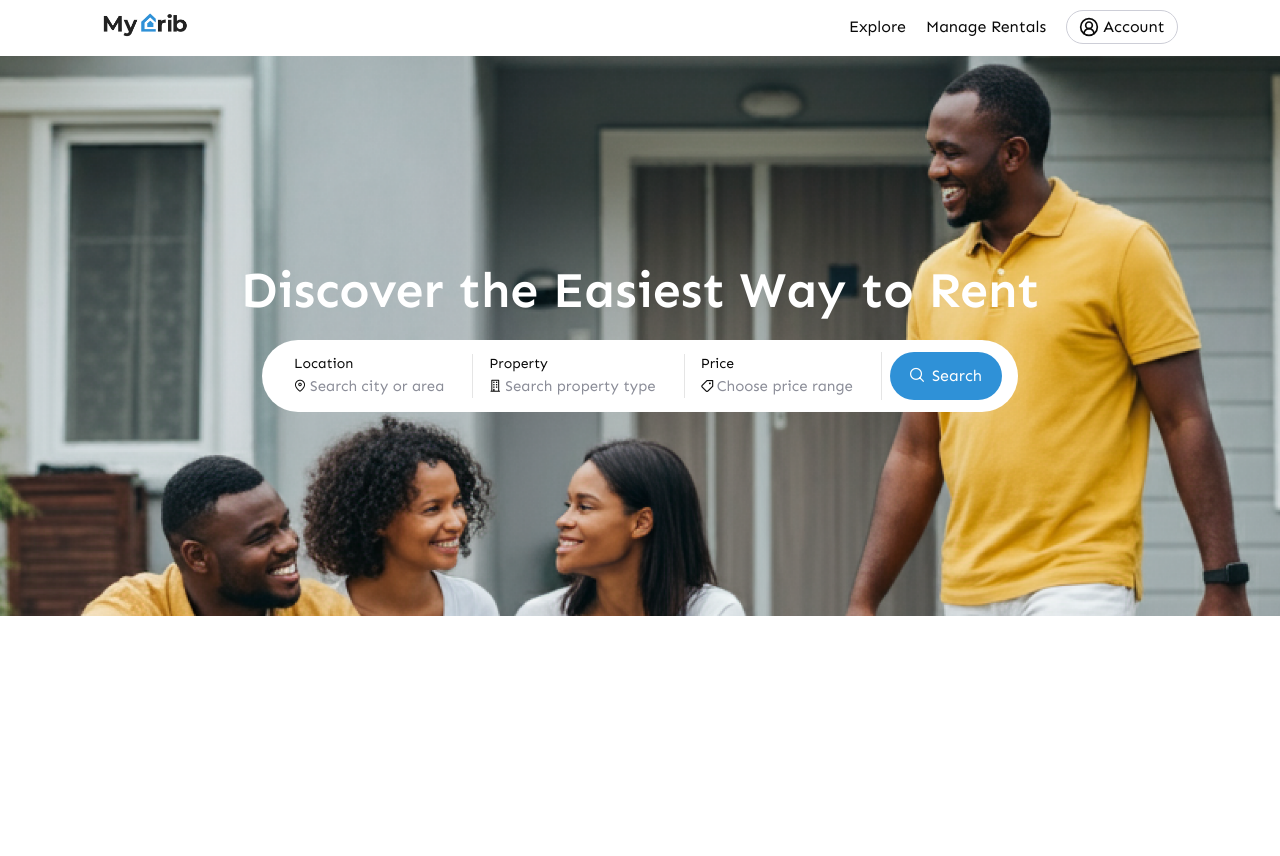
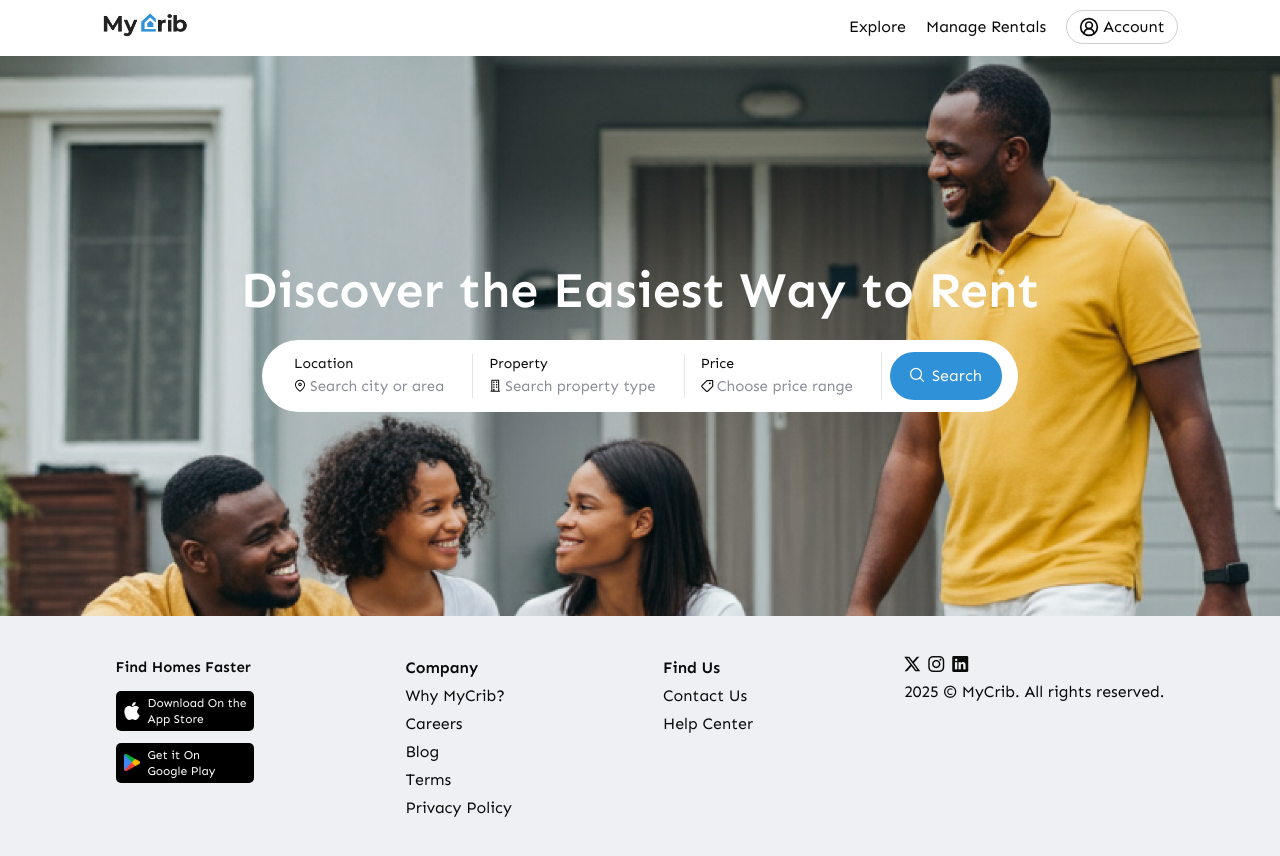
Before and after one commit to aetotechs/mc-frontend, a React (Vite) app: page / in a window 1280 px wide. Shown: the top 856 px of the page. Before the commit the page ends 800 px from the top, so only its background shows below. Built offline with nearby package versions, Linux system fonts and the light colour scheme; no server answers.

Commit message:
Developed Footer Component

```diff
--- a/src/client/components/global/Footer.jsx
+++ b/src/client/components/global/Footer.jsx
@@ -1,7 +1,68 @@
 import React from "react";
 
 const Footer = () => {
-  return <div>Footer</div>;
+  return (
+    <footer className="flex bg-[#EFF0F3] bottom-0  justify-around p-10">
+      <div className="flex flex-col gap-3">
+        <span className="font-semibold text-[15px] ">Find Homes Faster</span>
+
+        <ul className="flex flex-col gap-3">
+          <li className="flex items-center bg-black rounded-[5px] gap-2 px-2 py-1 text-white">
+            <div className="h- w-4 object-cover">
+              <img src="/logos/apple-logo.png" alt="Apple Logo" />
+            </div>
+            <span className="text-xs">
+              Download On the
+              <br />
+              <span>App Store</span>
+            </span>
+          </li>
+
+          <li className="flex items-center bg-black gap-2 px-2 py-1 rounded-[5px] text-white">
+            <div className="h- w-4 object-cover">
+              <img src="/logos/playstore.png" alt="Apple Logo" />
+            </div>
+            <span className="text-xs">
+           Get it On
+              <br />
+              <span>Google Play</span>
+            </span>
+          </li>
+        </ul>
+      </div>
+      <div className="flex flex-col gap-1">
+        <span className="font-semibold text-base">Company</span>
+        <ul className="flex flex-col gap-1">
+          <li className="cursor-pointer">Why MyCrib?</li>
+          <li className="cursor-pointer">Careers</li>
+          <li className="cursor-pointer">Blog</li>
+          <li className="cursor-pointer">Terms</li>
+          <li className="cursor-pointer">Privacy Policy</li>
+        </ul>
+      </div>
+
+      <div className="flex flex-col gap-1">
+        <span className="font-semibold text-base">Find Us</span>
+        <ul className="flex flex-col gap-1">
+          <li className="cursor-pointer">Contact Us</li>
+          <li className="cursor-pointer">Help Center</li>
+        </ul>
+      </div>
+
+      <div className="flex flex-col gap-2">
+        <div className="flex gap-2">
+          <i className="pi pi-twitter" ></i>
+          <i className="pi pi-instagram" ></i>
+          <i className="pi pi-linkedin" ></i>
+        </div>
+        <div>
+          <span>{new Date().getFullYear()}</span>
+          <span> &copy; MyCrib. </span>
+          <span>All rights reserved.</span>
+        </div>
+      </div>
+    </footer>
+  );
 };
 
 export default Footer;
--- a/src/client/pages/Home.jsx
+++ b/src/client/pages/Home.jsx
@@ -1,19 +1,15 @@
 import React, { useEffect } from "react";
 import Header from "../components/global/Header";
-
+import Footer from "../components/global/Footer";
 
 const Home = () => {
-
-
   return (
     <div>
       <Header />
       <div className="bg-hero bg-cover relative  bg-center h-[70vh] flex justify-center items-center flex-col gap-5">
-
         <h3 className="font-extrabold text-[50px] leading-[60px] text-white">
           Discover the Easiest Way to Rent
         </h3>
-
 
         <div className="bg-white flex items-center justify-between rounded-[50px] py-3 px-4 divide-x gap-3">
           <div className="flex flex-col px-4">
@@ -65,6 +61,8 @@ const Home = () => {
           </div>
         </div>
       </div>
+
+      <Footer />
     </div>
   );
 };
```
Also changed, not shown: public/logos/apple-logo.png (added), public/logos/playstore.png (added).
